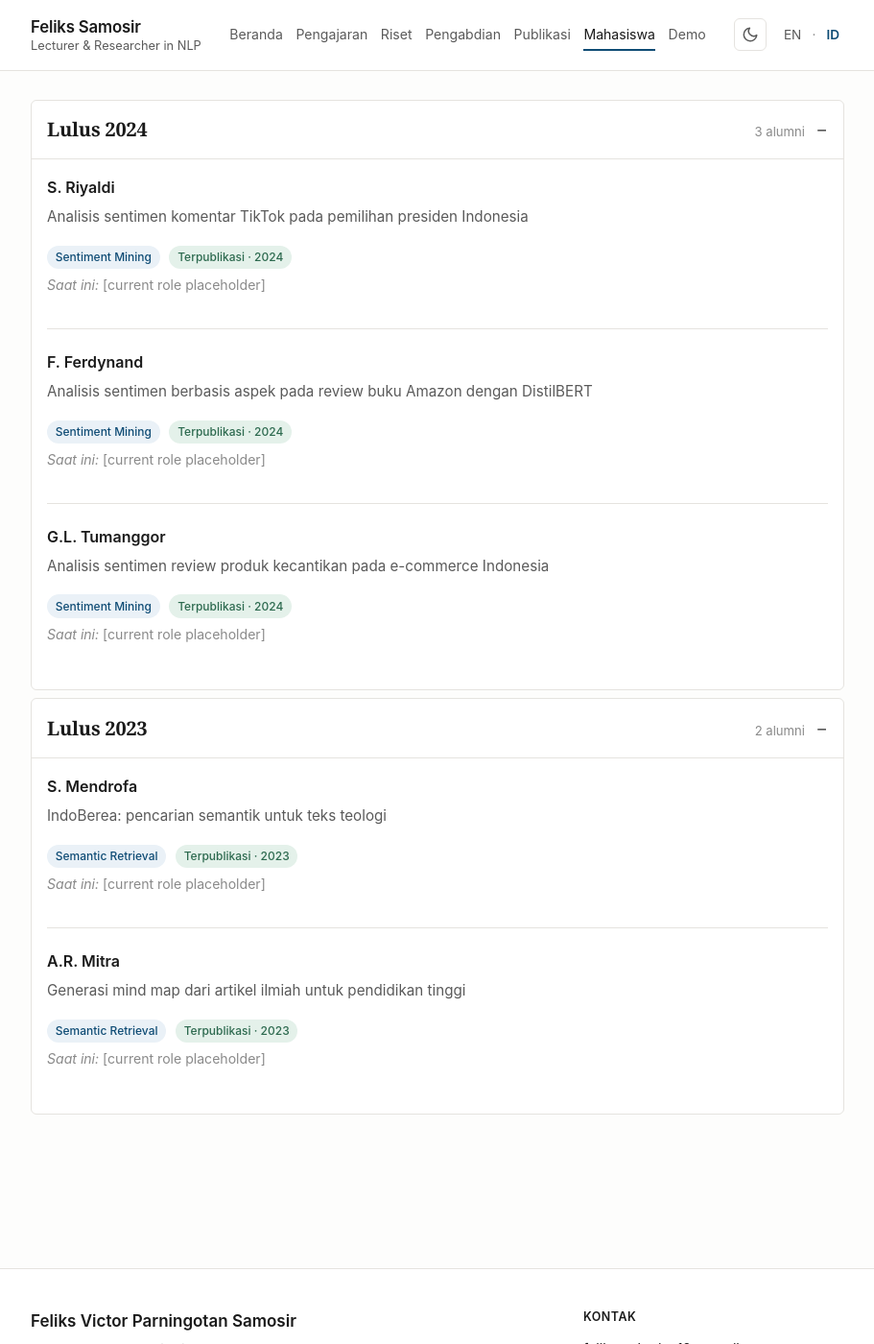
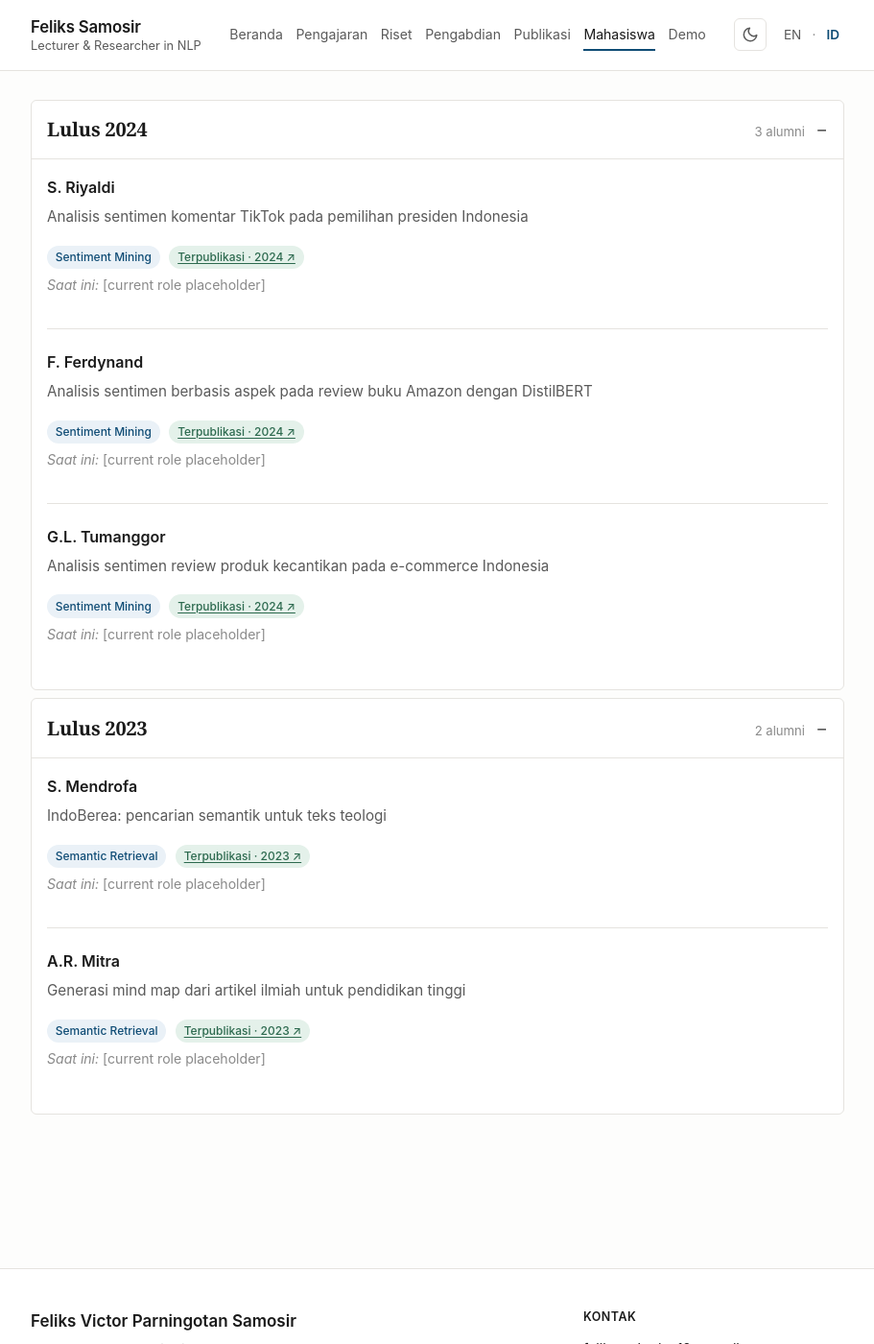
Before and after one commit to FeliksMakarios/feliksmakarios.github.io, a Jekyll site: the page built from id/students.md, in a window 1280 px wide and 1400 px high, scrolled down 810 px. Shown: the whole window at 96% size, without its empty margins (184-1095 px from the left). Built offline with Jekyll 4.4.1, drawn with Linux system fonts in a browser that asks for light colours; some of the changed lines change nothing that is shown.

Commit message:
Enhance alumni details with publication links
Updated alumni section to include publication links for each student.

```diff
--- a/id/students.md
+++ b/id/students.md
@@ -42,7 +42,7 @@
 {% if alumni and alumni.size > 0 %}
 {% assign alumni_years = alumni | map: "year_graduated" | uniq %}
 <div class="alumni-timeline">
-{% for year in alumni_years %}{% assign year_alumni = alumni | where: "year_graduated", year %}<details class="year-group" open><summary class="year-summary"><span class="year-label">Lulus {{ year }}</span><span class="year-count">{{ year_alumni.size }} alumni</span></summary><ul class="student-list">{% for s in year_alumni %}<li class="student-item"><div class="student-header"><span class="student-name">{{ s.name }}</span></div><p class="student-title">{{ s.title.id }}</p><div class="student-meta"><span class="tag tag-area">{{ s.area | replace: '-', ' ' | capitalize }}</span>{% if s.publication %}{% assign pub = site.data.publications | where: "id", s.publication | first %}{% if pub %}<span class="tag tag-pub">Terpublikasi · {{ pub.year }}</span>{% endif %}{% endif %}</div>{% if s.current_role %}<p class="student-role"><em>Saat ini:</em> {{ s.current_role }}</p>{% endif %}</li>{% endfor %}</ul></details>{% endfor %}
+{% for year in alumni_years %}{% assign year_alumni = alumni | where: "year_graduated", year %}<details class="year-group" open><summary class="year-summary"><span class="year-label">Lulus {{ year }}</span><span class="year-count">{{ year_alumni.size }} alumni</span></summary><ul class="student-list">{% for s in year_alumni %}<li class="student-item"><div class="student-header"><span class="student-name">{{ s.name }}</span></div><p class="student-title">{{ s.title.id }}</p><div class="student-meta"><span class="tag tag-area">{{ s.area | replace: '-', ' ' | capitalize }}</span>{% if s.publication %}{% assign pub = site.data.publications | where: "id", s.publication | first %}{% if pub %}{% if pub.url and pub.url != "" %}<a href="{{ pub.url }}" target="_blank" rel="noopener external" class="tag tag-pub">Terpublikasi · {{ pub.year }} ↗</a>{% else %}<span class="tag tag-pub">Terpublikasi · {{ pub.year }}</span>{% endif %}{% endif %}{% endif %}</div>{% if s.current_role %}<p class="student-role"><em>Saat ini:</em> {{ s.current_role }}</p>{% endif %}</li>{% endfor %}</ul></details>{% endfor %}
 </div>
 {% else %}
 <p class="muted-note">Belum ada alumni terdaftar.</p>
```
